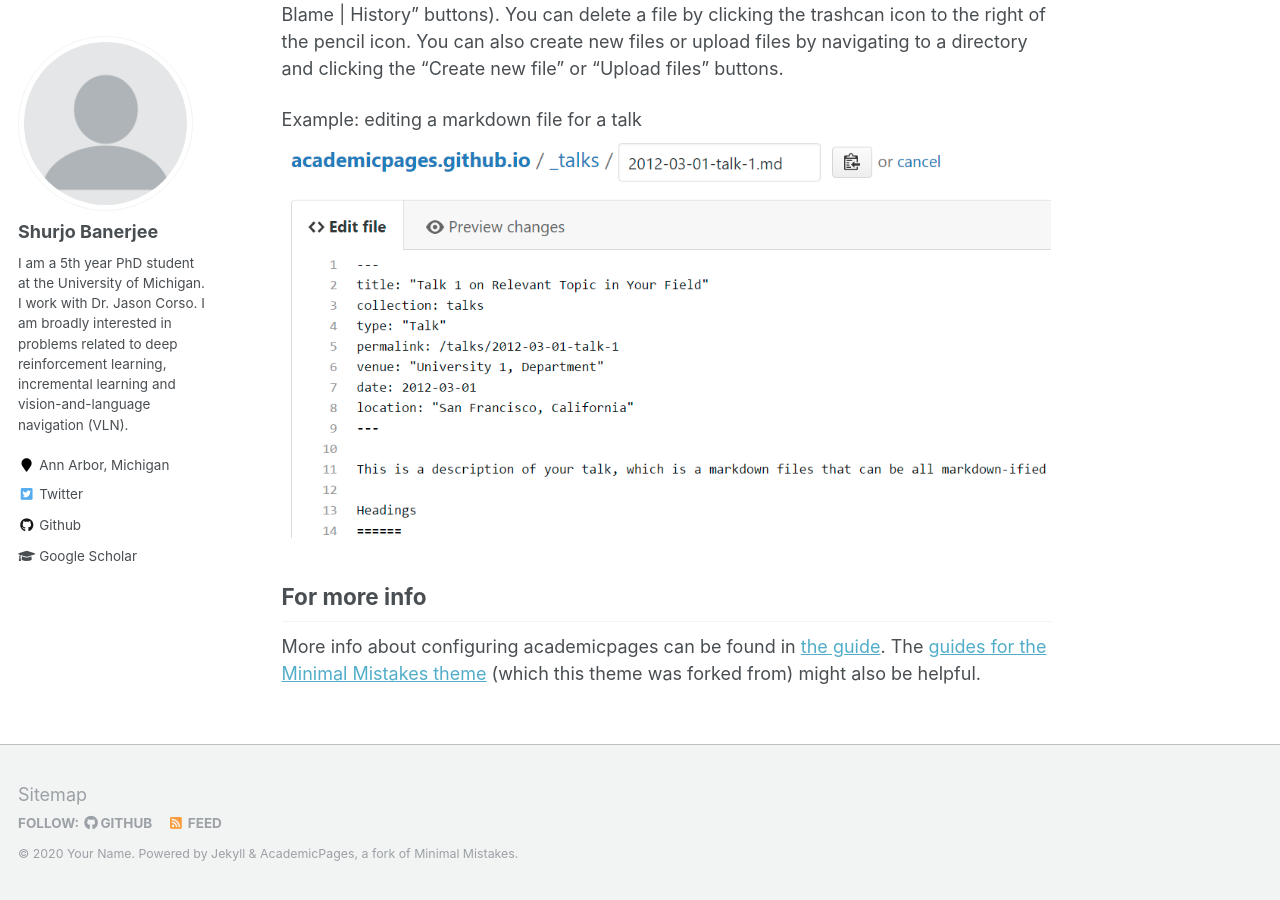
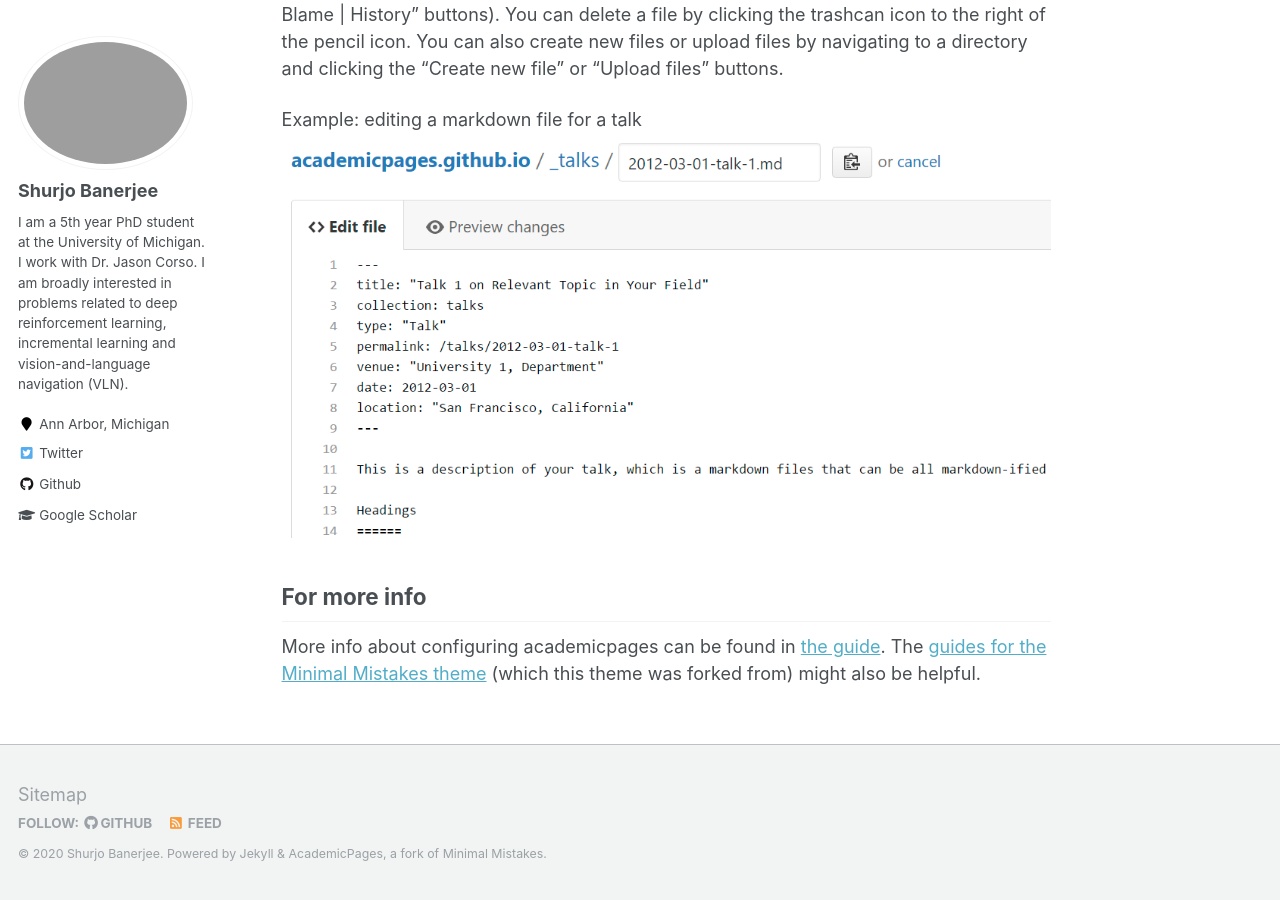
Before and after one commit to shurjobanerjee/shurjobanerjee.github.io, a Jekyll site: the page built from _pages/about.md, in a window 1280 px wide and 900 px high, scrolled down 2463 px. Built offline with Jekyll 4.4.1, drawn with Linux system fonts in a browser that asks for light colours.

Commit message:
Adding profile picture

```diff
--- a/_config.yml
+++ b/_config.yml
@@ -9,11 +9,11 @@
 locale                   : "en-US"
 title                    : "Shurjo Banerjee"
 title_separator          : "-"
-name                     : &name "Your Name"
-description              : &description "personal description"
-url                      : https://academicpages.github.io # the base hostname & protocol for your site e.g. "https://mmistakes.github.io"
+name                     : &name "Shurjo Banerjee"
+description              : &description "5th year PhD at the University of Michigan"
+url                      : https://shurjobanerjee.github.io # the base hostname & protocol for your site e.g. "https://mmistakes.github.io"
 baseurl                  : "" # the subpath of your site, e.g. "/blog"
-repository               : "academicpages/academicpages.github.io"
+repository               : "shurjobanerjee/shurjobanerjee.github.io"
 teaser                   :  # filename of teaser fallback teaser image placed in /images/, .e.g. "500x300.png"
 breadcrumbs              : false # true, false (default)
 words_per_minute         : 160
@@ -81,7 +81,7 @@
 # Site Author
 author:
   name             : "Shurjo Banerjee"
-  avatar           : "profile2.png"
+  avatar           : "profile.jpg"
   bio              : "I am a 5th year PhD student at the University of Michigan. I work with Dr. Jason Corso. I am broadly interested in problems related to deep reinforcement learning, incremental learning and vision-and-language navigation (VLN)."
   location         : "Ann Arbor, Michigan"
   employer         :
```
Also changed, not shown: 3 other files.
